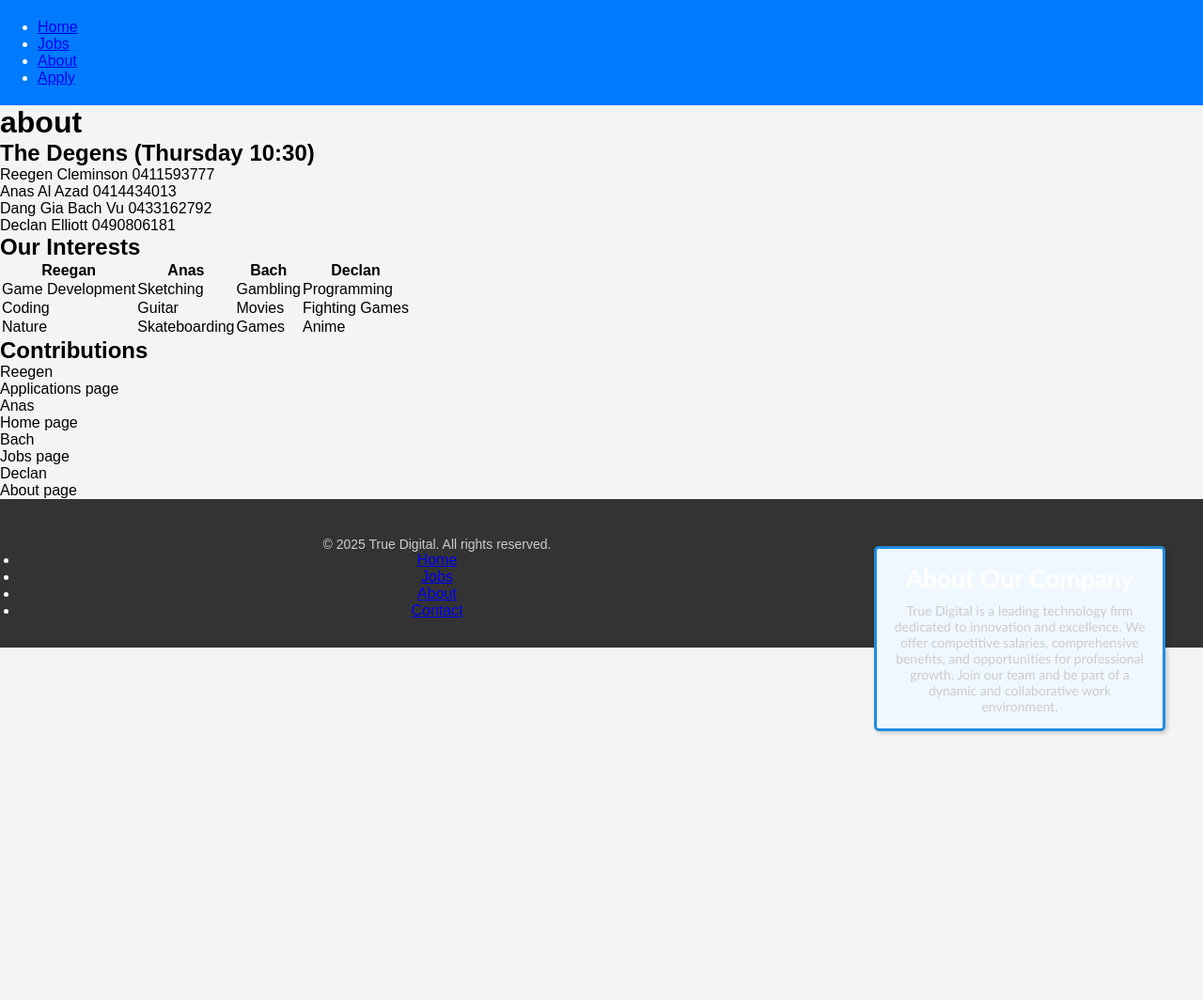
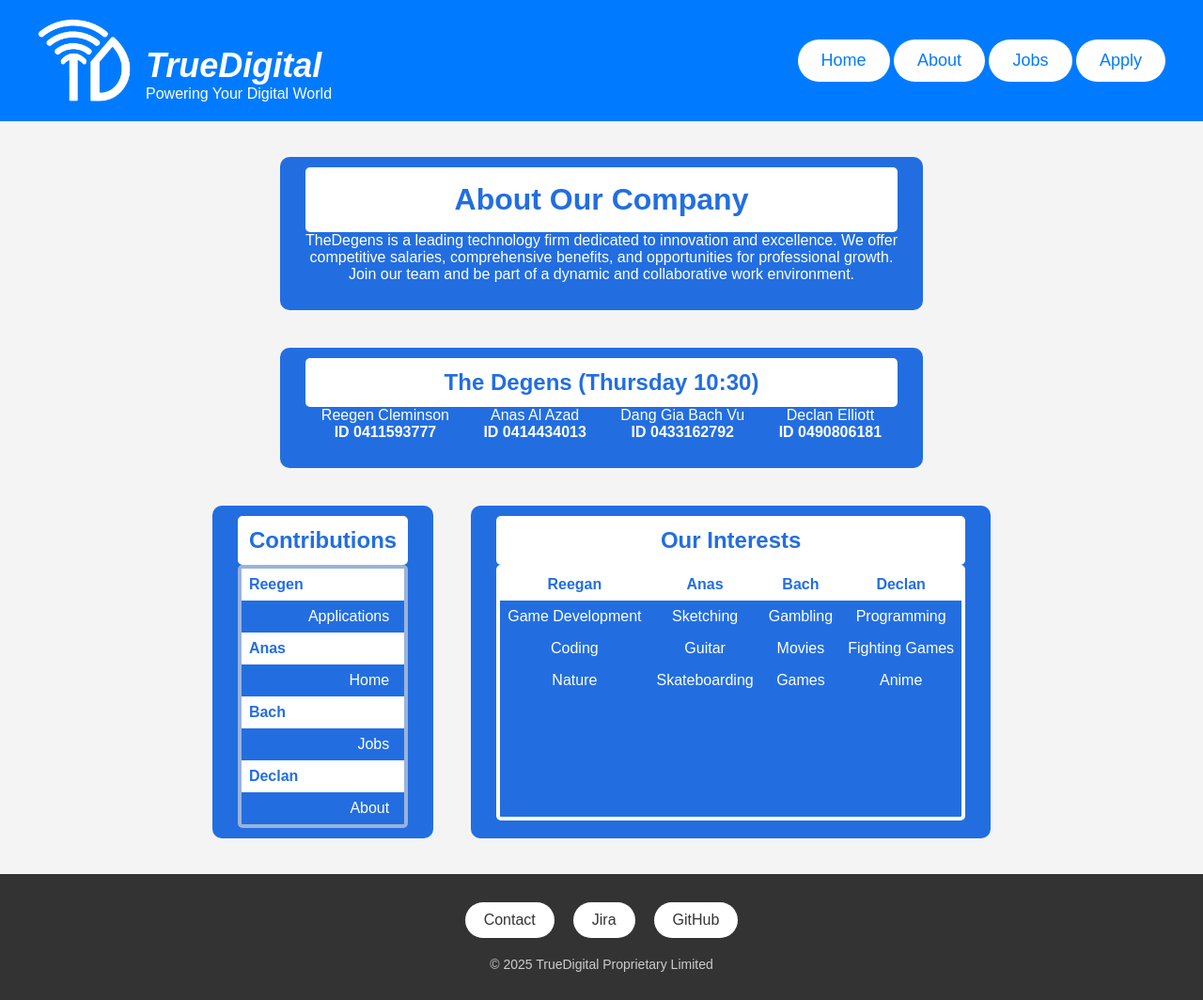
Before and after one commit to RegMasterr/WebTech-Assignment-2, a PHP site: page /about.html in a window 1280 px wide. Shown: the whole page at 94% size. Before the commit the page ends 782 px from the top, so only its background shows below. Run offline with PHP 8.4, Linux system fonts and the light colour scheme.

Commit message:
about page finished

```diff
--- a/about.html
+++ b/about.html
@@ -4,35 +4,89 @@
     <meta charset="UTF-8">
     <meta name="description" content="About">
     <meta name="keywords" content="HTML5, CSS layout">
-    <meta name="author" content="TrueDigital">
+    <meta name="author" content="TheDegens">
     <title>About</title>
     <link rel="stylesheet" href="styles/styles.css">
 </head>
+<body>
+    <!-- header nav bar -->
+    <header>
+        <div class="brand">
+          <!-- Company logo image -->
+          <img src="images/logo.png" alt="TrueDigital Logo" id="logo">
+          <div class="brand-text">
+            <h1><em><strong>TrueDigital</strong></em></h1>
+            <p class="tagline">Powering Your Digital World</p>
+          </div>
+        </div>
 
-<body>
-    <header>
+        <!-- NAVIGATION MENU -->
         <nav>
-            <ul>
-                <li><a href="index.html">Home</a></li>
-                <li><a href="jobs.html">Jobs</a></li>
-                <li><a href="about.html">About</a></li>
-                <li><a href="apply.html">Apply</a></li>
+          <ul class="menu">
+            <!-- Navigation links styled as buttons -->
+            <li><a href="index.html" class="menu-button">Home</a></li>
+            <li><a href="about.html" class="menu-button">About</a></li>
+            <li><a href="jobs.html" class="menu-button">Jobs</a></li>
+            <li><a href="apply.html" class="menu-button">Apply</a></li>
           </ul>
         </nav>
       </header>
 
-    <h1>about</h1>
+    <!-- about company -->
+    <br>
+    <div class="box-section">
+        <div class="box about-company">
+            <h1>About Our Company</h1>
+            <p>
+                TheDegens is a leading technology firm dedicated to innovation and excellence.
+                We offer competitive salaries, comprehensive benefits, and opportunities for
+                professional growth. Join our team and be part of a dynamic and collaborative
+                work environment.
+            </p>
+            <br>
+            <!--<br><hr><br>-->
+        </div>
+    </div>
+
+    <!-- group members -->
+    <div class="box-section">
+        <div class="box about-group">
 
             <h2>The Degens (Thursday 10:30)</h2>
             <ul>
-        <li>Reegen Cleminson 0411593777</li>
-        <li>Anas Al Azad 0414434013</li>
-        <li>Dang Gia Bach Vu 0433162792</li>
-        <li>Declan Elliott 0490806181</li>
+                <li>Reegen Cleminson <strong>ID 0411593777</strong></li>
+                <li>Anas Al Azad <strong>ID 0414434013</strong></li>
+                <li>Dang Gia Bach Vu <strong>ID 0433162792</strong></li>
+                <li>Declan Elliott <strong>ID 0490806181</strong></li>
             </ul>
+            <br>
+            <!--<br><hr><br><br>-->
+        </div>
+    </div>
 
+    <div class="box-section">
+        <!-- contributions -->
+        <div class="contributions box">
+            <h2>Contributions</h2>
+            <dl>
+                <dt>Reegen</dt>
+                <dd>Applications</dd>
+
+                <dt>Anas</dt>
+                <dd>Home</dd>
+
+                <dt>Bach</dt>
+                <dd>Jobs</dd>
+
+                <dt>Declan</dt>
+                <dd>About</dd>
+            </dl>
+        </div>
+
+        <!-- interests -->
+        <div class="interests box">
             <h2>Our Interests</h2>
-    <table>
+            <table cellspacing="0" cellpadding="0">
                 <tr>
                     <th>Reegan</th>
                     <th>Anas</th>
@@ -60,37 +114,76 @@
                     <td>Games</td>
                     <td>Anime</td>
                 </tr>
+
+                <tr>
+                    <td></td>
+                    <td></td>
+                    <td></td>
+                    <td></td>
+                </tr>
+
+                <tr>
+                    <td></td>
+                    <td></td>
+                    <td></td>
+                    <td></td>
+                </tr>
+
+                <tr>
+                    <td></td>
+                    <td></td>
+                    <td></td>
+                    <td></td>
+                </tr>
+
+                <tr>
+                    <td></td>
+                    <td></td>
+                    <td></td>
+                    <td></td>
+                </tr>
+
+                <tr>
+                    <td></td>
+                    <td></td>
+                    <td></td>
+                    <td></td>
+                </tr>
+
+                <tr>
+                    <td></td>
+                    <td></td>
+                    <td></td>
+                    <td></td>
+                </tr>
+
+                <tr>
+                    <td></td>
+                    <td></td>
+                    <td></td>
+                    <td></td>
+                </tr>
+
+                <tr>
+                    <td></td>
+                    <td></td>
+                    <td></td>
+                    <td></td>
+                </tr>
             </table>
+        </div>
+    </div>
 
-    <h2>Contributions</h2>
-    <dl>
-        <dt>Reegen</dt>
-        <dd>Applications page</dd>
+    <br>
 
-        <dt>Anas</dt>
-        <dd>Home page</dd>
-
-        <dt>Bach</dt>
-        <dd>Jobs page</dd>
-
-        <dt>Declan</dt>
-        <dd>About page</dd>
-    </dl>
-
+    <!-- footer links and info -->
     <footer>
-        <aside>
-            <h2>About Our Company</h2>
-            <p>True Digital is a leading technology firm dedicated to innovation and excellence. We offer competitive salaries, comprehensive benefits, and opportunities for professional growth. Join our team and be part of a dynamic and collaborative work environment.</p>
-        </aside>
-        <p>&copy; 2025 True Digital. All rights reserved.</p>
-        <nav>
-            <ul>
-                <li><a href="index.html">Home</a></li>
-                <li><a href="jobs.html">Jobs</a></li>
-                <li><a href="about.html">About</a></li>
-                <li><a href="contact.html">Contact</a></li>
-            </ul>
-        </nav>
+        <div class="footer-buttons">
+          <a href="mailto:info@TrueDigital.com.au" class="footer-button">Contact</a>
+          <a href="https://regmasterr.atlassian.net/jira/software/projects/THED/boards/2" class="footer-button">Jira</a>
+          <a href="https://github.com/RegMasterr/WebTech-Assignment-1" class="footer-button">GitHub</a>
+        </div>
+        <p class="copyright">&copy; 2025 TrueDigital Proprietary Limited</p>
       </footer>
 </body>
 </html>
--- a/index.html
+++ b/index.html
@@ -11,6 +11,7 @@
 <body>
   <header>
     <div class="brand">
+      <!-- Company logo image -->
       <img src="images/logo.png" alt="TrueDigital Logo" id="logo">
       <div class="brand-text">
         <h1><em><strong>TrueDigital</strong></em></h1>
@@ -18,8 +19,10 @@
       </div>
     </div>
 
+    <!-- NAVIGATION MENU -->
     <nav>
       <ul class="menu">
+        <!-- Navigation links styled as buttons -->
         <li><a href="index.html" class="menu-button">Home</a></li>
         <li><a href="about.html" class="menu-button">About</a></li>
         <li><a href="jobs.html" class="menu-button">Jobs</a></li>
--- a/styles/styles.css
+++ b/styles/styles.css
@@ -76,11 +76,127 @@ header {
 
 /* ABOUT PAGE */
 
-.group-member {
-    border: 2px;
-    border-style: solid;
-    border-color: black;
-    float: left;
+.header-placeholder {
+  border: solid #000000 3px;
+  text-align: center;
+  margin: 10px;
+}
+
+.footer-placeholder {
+  border: solid #000000 3px;
+  text-align: center;
+  margin: 10px;
+  clear: both;
+}
+
+.centered
+{
+  text-align: center;
+  margin-left: 22%;
+  margin-right: 22%;
+}
+
+/*box display*/
+
+.box {
+  border: rgb(34, 110, 225) solid 3px;
+  border-radius: 10px;
+  padding: 0.5em;
+  padding-left: 1.5em;
+  padding-right: 1.5em;
+  background-color: rgb(34, 110, 225);
+  color: #ffffff;
+  text-align: center;
+  margin: 20px;
+}
+
+.box h2, .box h1 {
+  background-color: #ffffff;
+  border-radius: 5px;
+  padding: 0.5em;
+  color: rgb(34, 110, 225);
+}
+
+.box p {
+  color: #ffffff;
+}
+
+.box-section {
+  display: flex;
+  justify-content: center;
+}
+
+/*about company*/
+
+.about-company {
+  width: 53.5%;
+}
+
+.about-group {
+  width: 53.5%;
+}
+
+.about-group li {
+  list-style-type: none;
+  display: inline-grid;
+  margin-left: 1em;
+  margin-right: 1em;
+}
+
+/*interests*/
+
+.interests {
+
+}
+
+.interests table {
+  border: 4px solid #ffffff;
+  border-radius: 5px;
+}
+
+.interests th, .interests td {
+  padding: 0.5em;
+  color: rgb(34, 110, 225);
+}
+
+.interests td {
+  color: #ffffff;
+}
+
+.interests th {
+  background-color: rgb(255, 255, 255);
+}
+
+/*.interests table tr:nth-child(odd) {
+  background-color: #0000ff;
+}*/
+
+/*contributions*/
+
+.contributions {
+  float: left;
+}
+
+.contributions dl {
+  border: rgb(154, 179, 217) 4px solid;
+  border-radius: 5px;
+  display: grid;
+}
+
+.contributions dt {
+  background-color: #ffffff;
+  padding: 0.5em;
+  text-align: left;
+  font-weight: bold;
+  color: rgb(34, 110, 225);
+}
+
+.contributions dd {
+  padding: 0.5em;
+  text-align: right;
+  color: #ffffff;
+  padding-right: 1em;
+  padding-left: 4em;
 }
 
 
```
Lines whose indentation alone changed are shown as unchanged.
